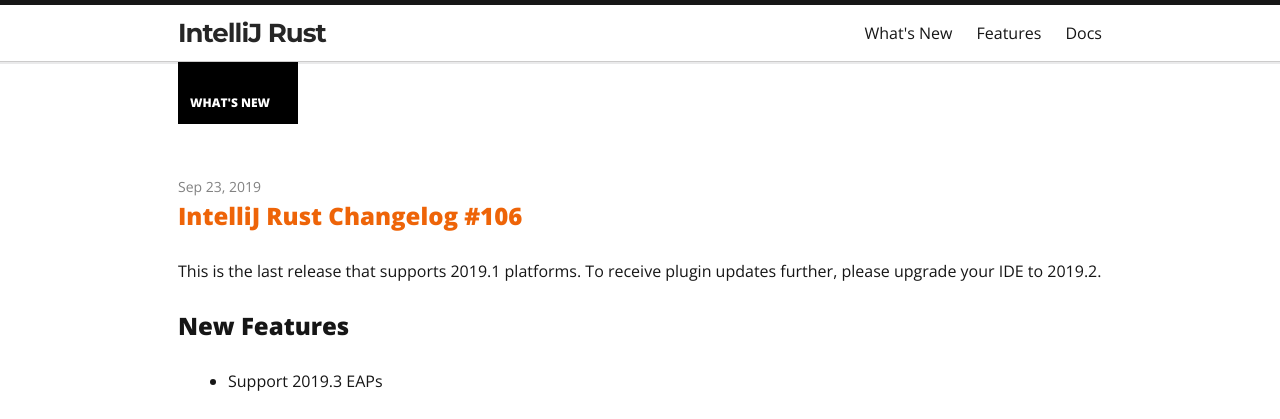
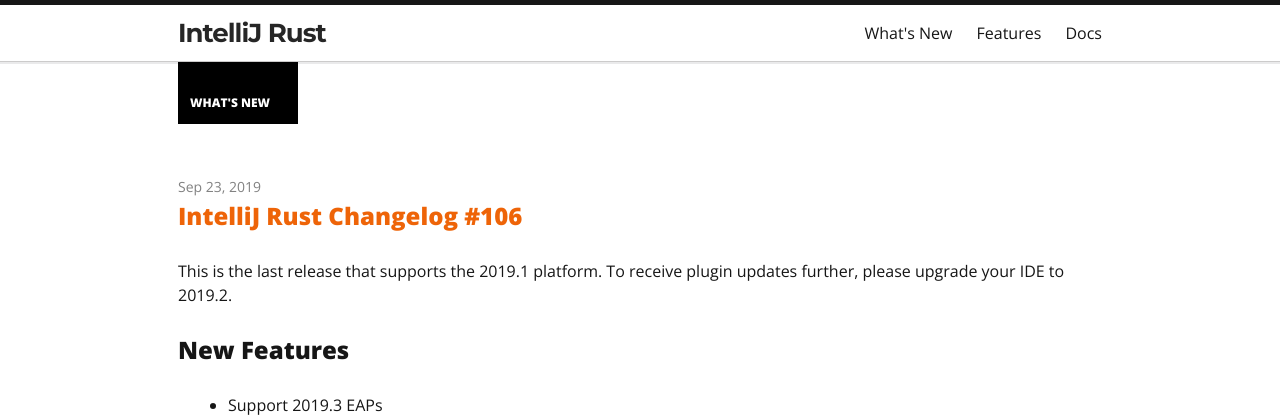
Before and after one commit to intellij-rust/intellij-rust.github.io, a Jekyll site: the page built from index.html, in a window 1280 px wide and 900 px high, scrolled down 1375 px, cut to the strip 0-419 px from the top of the window. Built offline with Jekyll 4.4.1, drawn with Linux system fonts in a browser that asks for light colours; nearby versions of some CDN libraries; some web fonts are replaced.

Commit message:
Update 2019-09-23-changelog-106.markdown

```diff
--- a/_posts/2019-09-23-changelog-106.markdown
+++ b/_posts/2019-09-23-changelog-106.markdown
@@ -5,7 +5,7 @@
 ---
 
 
-This is the last release that supports 2019.1 platforms. To receive plugin updates further, please upgrade your IDE to 2019.2.
+This is the last release that supports the 2019.1 platform. To receive plugin updates further, please upgrade your IDE to 2019.2.
 
 
 ## New Features
```
